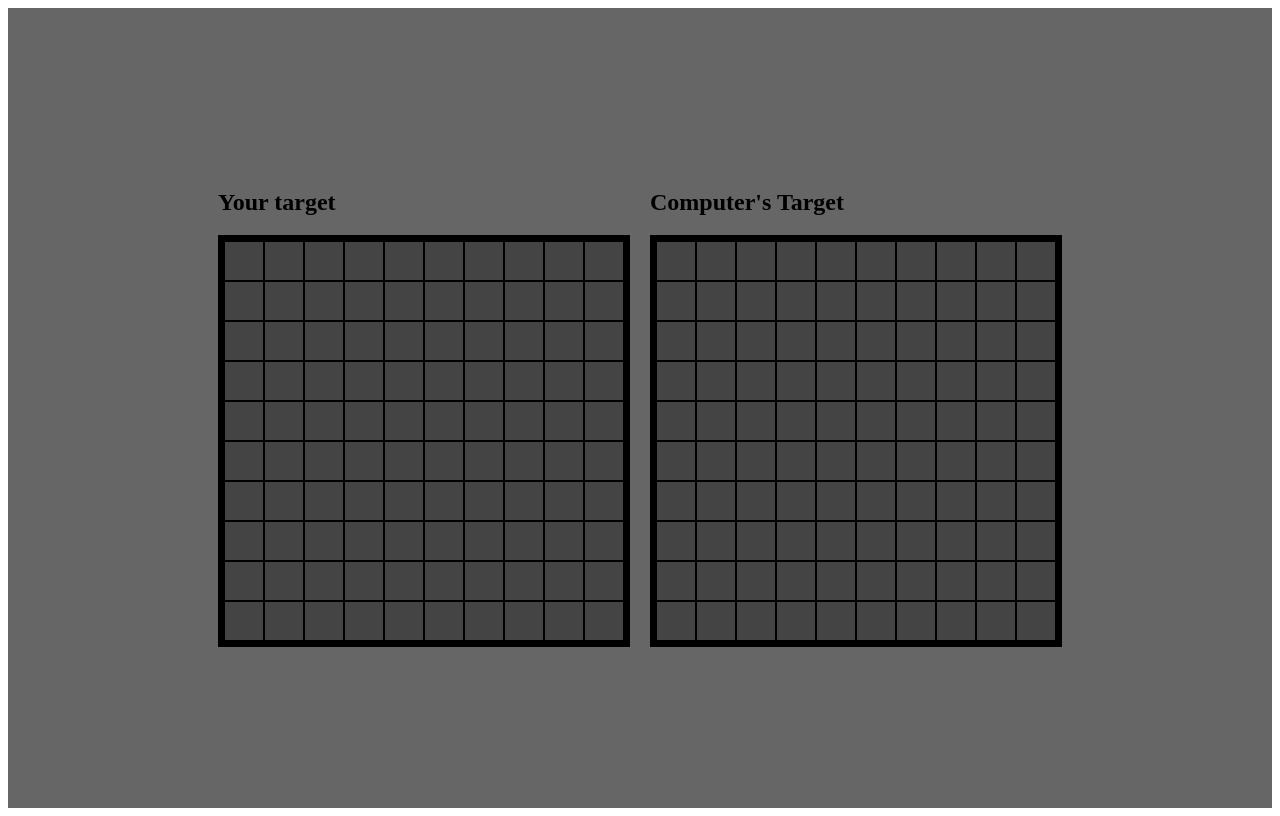
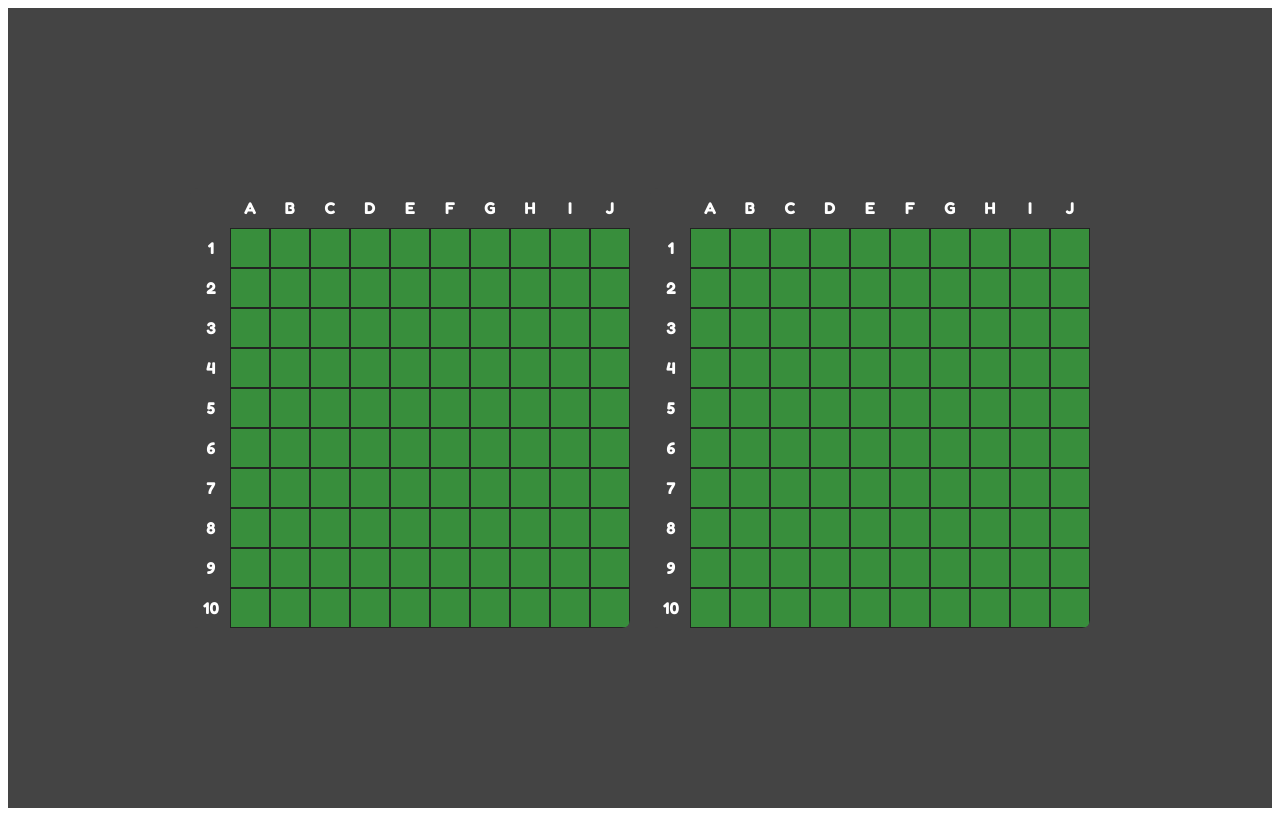
Before and after one commit to kgilla/battleboats, a React app: page / in a window 1280 px wide. Both pictures are taken after a click on the button "Start Game". Built offline with nearby package versions, Linux system fonts and the light colour scheme.

Commit message:
game loop working and fixed up styles

```diff
--- a/src/components/App/App.css
+++ b/src/components/App/App.css
@@ -1,3 +1,9 @@
+@import url("https://fonts.googleapis.com/css2?family=Fredoka+One&display=swap");
+
+body {
+  font-family: "Fredoka One", cursive;
+}
+
 .App {
   min-height: 100vh;
   max-width: 100vw;
@@ -6,7 +12,7 @@
   align-content: center;
   justify-items: center;
   gap: 50px;
-  background-color: #666;
+  background-color: #444;
 }
 
 .board-container {
--- a/src/components/App/App.js
+++ b/src/components/App/App.js
@@ -34,12 +34,13 @@ function App() {
     <div className="App">
       {gameStarted ? (
         <div className="board-container">
+          <Board board={boardTwo} title="Computer's Target" />
+
           <Board
             board={boardOne}
             title="Your target"
             handleInput={handleInput}
           />
-          <Board board={boardTwo} title="Computer's Target" />
         </div>
       ) : (
         <button onClick={startGame}>Start Game</button>
--- a/src/components/Gameboard/Gameboard.css
+++ b/src/components/Gameboard/Gameboard.css
@@ -1,9 +1,49 @@
+.gameboard-container {
+  display: grid;
+  grid-template-columns: 40px 1fr;
+  grid-template-rows: 40px 1fr;
+  box-sizing: border-box;
+  border-radius: 0.5rem;
+  overflow: hidden;
+}
+
+.gameboard-col-info {
+  grid-column: 1/3;
+  grid-row: 1/2;
+  width: 440px;
+  display: flex;
+  justify-content: space-between;
+  color: #fff;
+}
+
+.gameboard-row-info .info-square {
+  border: 0.1rem solid #444;
+}
+
+.gameboard-row-info {
+  grid-column: 1/2;
+  grid-row: 1/3;
+  height: 440px;
+  display: flex;
+  flex-direction: column;
+  color: #fff;
+}
+
+.info-square {
+  width: 40px;
+  height: 40px;
+  display: flex;
+  justify-content: center;
+  align-items: center;
+}
+
 .gameboard {
+  grid-column: 2/3;
+  grid-row: 2/3;
   height: 400px;
   width: 400px;
   display: grid;
   grid-template-columns: repeat(10, 1fr);
-  border: 0.4rem solid #000;
 }
 
 .gameboard-column {
@@ -14,18 +54,39 @@
 
 .board-square,
 .board-hit,
-.board-miss {
-  border: 0.1rem solid #000;
+.board-miss,
+.is-sunk {
+  height: 40px;
+  width: 40px;
+  display: flex;
+  justify-content: center;
+  align-items: center;
+  border: 0.1rem solid #222;
+  color: #fff;
+  overflow: hidden;
+  box-sizing: border-box;
 }
 
 .board-square {
-  background-color: #444;
+  background-color: #388e3c;
+  transition: all 0.2s ease-in-out;
+}
+
+.board-square:hover {
+  background-color: #7b1fa2;
 }
 
 .board-miss {
-  background-color: blue;
+  background-color: #1976d2;
+  font-size: 2.5rem;
 }
 
 .board-hit {
-  background-color: red;
+  background-color: #d32f2f;
+  border: 0.4rem solid #222;
+  font-size: 2rem;
 }
+
+.is-sunk {
+  background-color: black;
+}
--- a/src/components/Gameboard/Gameboard.js
+++ b/src/components/Gameboard/Gameboard.js
@@ -10,9 +10,52 @@ const Board = (props) => {
     props.handleInput(newCoords);
   };
 
+  const info = {
+    colInfo: ["", 1, 2, 3, 4, 5, 6, 7, 8, 9, 10],
+    rowInfo: ["", "A", "B", "C", "D", "E", "F", "G", "H", "I", "J"],
+  };
+
+  const determineClass = (cell) => {
+    let name = "";
+    if (cell !== null) {
+      // if (cell === Object) {
+      if (cell.isSunk) {
+        name = "is-sunk";
+      } else if (cell === "~") {
+        name = "board-miss";
+      } else if (cell === "X") {
+        name = "board-hit";
+      } else {
+        name = "board-square";
+      }
+    } else {
+      name = "board-square";
+    }
+    return name;
+  };
+
+  const determineInner = (cell) => {
+    return cell === "X" ? cell : cell === "~" ? cell : null;
+  };
+
+  console.log(props.board);
+
   return (
     <div className="gameboard-container">
-      <h2>{props.title}</h2>
+      <div className="gameboard-col-info">
+        {info.rowInfo.map((row, i) => (
+          <div className="info-square" key={i}>
+            {row}
+          </div>
+        ))}
+      </div>
+      <div className="gameboard-row-info">
+        {info.colInfo.map((col, i) => (
+          <div className="info-square" key={i}>
+            {col}
+          </div>
+        ))}
+      </div>
       <div className="gameboard">
         {props.board.map((row, x) => (
           <div className="gameboard-column" key={x}>
@@ -20,15 +63,11 @@ const Board = (props) => {
               <div
                 key={`${x},${y}`}
                 data={[x, y]}
-                className={
-                  cell === 0
-                    ? "board-miss"
-                    : cell === 1
-                    ? "board-hit"
-                    : "board-square"
-                }
+                className={determineClass(cell)}
                 onClick={props.handleInput ? handleClick : null}
-              ></div>
+              >
+                {determineInner(cell)}
+              </div>
             ))}
           </div>
         ))}
--- a/src/game_classes/game/game_class.js
+++ b/src/game_classes/game/game_class.js
@@ -32,7 +32,6 @@ class Game {
   };
 
   createPlayer = (computer) => {
-    console.log("here");
     let game = new Gameboard();
     game.generateRandomBoats();
     let player = new Player(game, computer);
--- a/src/game_classes/gameboard/gameboard_class.js
+++ b/src/game_classes/gameboard/gameboard_class.js
@@ -12,7 +12,7 @@ class Gameboard {
     this.board = newBoard;
     if (data === null) {
       // blank space, record miss and send data
-      newBoard[coords[0]][coords[1]] = 0;
+      newBoard[coords[0]][coords[1]] = "~";
       return { isHit: false, isSunk: false, message: "you missed", newBoard };
     } else if (data === 0) {
       // Previously shot
@@ -25,7 +25,7 @@ class Gameboard {
 
   attackBoat = (data, newBoard, coords) => {
     let response = data.hit();
-    newBoard[coords[0]][coords[1]] = 1;
+    newBoard[coords[0]][coords[1]] = "X";
     this.board = newBoard;
     return {
       isHit: true,
@@ -62,7 +62,6 @@ class Gameboard {
 
   // Loop for filling gameboard with boats in random spaces
   generateRandomBoats = () => {
-    console.log("generating boats");
     this.boats.forEach((boat) => {
       for (let i = 0; i < boat.quantity; i++) {
         let ship = new Ship(boat.name, boat.size);
@@ -91,12 +90,15 @@ class Gameboard {
   // Generates random coordinates based on size and orientation constraints
   getCoords = (size, orientation) => {
     return orientation === 1
-      ? [Math.floor(Math.random() * 10), Math.floor(Math.random() * (size + 1))]
-      : [
-          Math.floor(Math.random() * (size + 1)),
-          Math.floor(Math.random() * 10),
-        ];
+      ? [this.getRandomInt(0, 9), this.getRandomInt(0, size)]
+      : [this.getRandomInt(0, size), this.getRandomInt(0, 9)];
   };
+
+  getRandomInt(min, max) {
+    min = Math.ceil(min);
+    max = Math.floor(max);
+    return Math.floor(Math.random() * (max - min + 1)) + min;
+  }
 
   // Placement functions
 
--- a/src/game_classes/player/player_class.js
+++ b/src/game_classes/player/player_class.js
@@ -6,7 +6,6 @@ class Player {
   }
 
   userMakeMove = (coords) => {
-    console.log(this.enemyGameBoard.board);
     return this.makeMoveOnBoard(coords);
   };
 
@@ -121,7 +120,6 @@ class Player {
   };
 
   determineNextAttack = () => {
-    console.log("hi");
     let c = this.lastMove.coords;
     if (this.lastMove.direction === "north") {
       return {
--- a/src/game_classes/ship/ship_class.js
+++ b/src/game_classes/ship/ship_class.js
@@ -10,7 +10,9 @@ class Ship {
   handleHit = () => {
     this.hitsLeft--;
     if (this.hitsLeft === 0) {
+      console.log("sunk!");
       this.isSunk = true;
+      console.log(this);
       return { isSunk: true, name: this.name };
     } else {
       return { isSunk: false };
```
